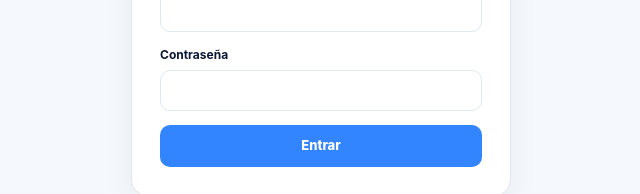
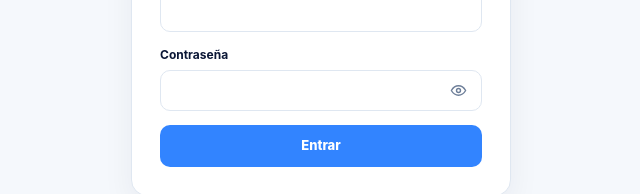
Before and after one commit to tech-orbita/fenix-carniceria, a Next.js app: page /login in a window 1280 px wide. Shown: the part 412-606 px from the top of the page, without its empty margins (319-959 px from the left). Built offline with nearby package versions, Linux system fonts and the light colour scheme.

Commit message:
feat: add password visibility toggle

```diff
--- a/src/app/auth.css
+++ b/src/app/auth.css
@@ -67,6 +67,52 @@
 .users-table select:focus {
   border-color: #3284ff;
   outline: 2px solid rgba(50, 132, 255, 0.18);
+}
+
+.auth-password-field {
+  position: relative;
+}
+
+.auth-password-field input {
+  width: 100%;
+  padding-right: 44px;
+}
+
+.auth-password-toggle {
+  position: absolute;
+  top: 50%;
+  right: 8px;
+  display: grid;
+  width: 32px;
+  height: 32px;
+  padding: 0;
+  border: 0;
+  border-radius: 8px;
+  place-items: center;
+  background: transparent;
+  color: #6e7f99;
+  cursor: pointer;
+  transform: translateY(-50%);
+}
+
+.auth-password-toggle:hover {
+  background: #edf4ff;
+  color: #1769e0;
+}
+
+.auth-password-toggle:focus-visible {
+  outline: 2px solid #3284ff;
+  outline-offset: 1px;
+}
+
+.auth-password-toggle svg {
+  width: 19px;
+  height: 19px;
+  fill: none;
+  stroke: currentColor;
+  stroke-linecap: round;
+  stroke-linejoin: round;
+  stroke-width: 1.8;
 }
 
 .auth-error {
--- a/src/app/login/login-form.tsx
+++ b/src/app/login/login-form.tsx
@@ -1,11 +1,13 @@
 "use client";
 
-import { useActionState } from "react";
+import { useActionState, useState } from "react";
 
 import { signIn } from "./actions";
 
 export function LoginForm() {
   const [state, action, pending] = useActionState(signIn, {});
+  const [showPassword, setShowPassword] = useState(false);
+
   return (
     <form action={action} className="auth-form">
       <label>
@@ -14,7 +16,28 @@ export function LoginForm() {
       </label>
       <label>
         <span>Contraseña</span>
-        <input autoComplete="current-password" name="password" required type="password" />
+        <div className="auth-password-field">
+          <input autoComplete="current-password" name="password" required type={showPassword ? "text" : "password"} />
+          <button
+            aria-label={showPassword ? "Ocultar contraseña" : "Mostrar contraseña"}
+            aria-pressed={showPassword}
+            className="auth-password-toggle"
+            onClick={() => setShowPassword((visible) => !visible)}
+            title={showPassword ? "Ocultar contraseña" : "Mostrar contraseña"}
+            type="button"
+          >
+            {showPassword ? (
+              <svg aria-hidden="true" viewBox="0 0 24 24">
+                <path d="m3 3 18 18M10.6 10.7a2 2 0 0 0 2.7 2.7M9.9 4.2A10.8 10.8 0 0 1 12 4c5.5 0 9 5.4 9 5.4a15.7 15.7 0 0 1-2.2 2.7M6.6 6.6C4.3 8 3 10 3 10s3.5 6 9 6a9.8 9.8 0 0 0 3.4-.6" />
+              </svg>
+            ) : (
+              <svg aria-hidden="true" viewBox="0 0 24 24">
+                <path d="M3 12s3.5-6 9-6 9 6 9 6-3.5 6-9 6-9-6-9-6Z" />
+                <circle cx="12" cy="12" r="2.5" />
+              </svg>
+            )}
+          </button>
+        </div>
       </label>
       {state.message && <p className="auth-error" role="alert">{state.message}</p>}
       <button className="auth-submit" disabled={pending} type="submit">{pending ? "Entrando…" : "Entrar"}</button>
```
